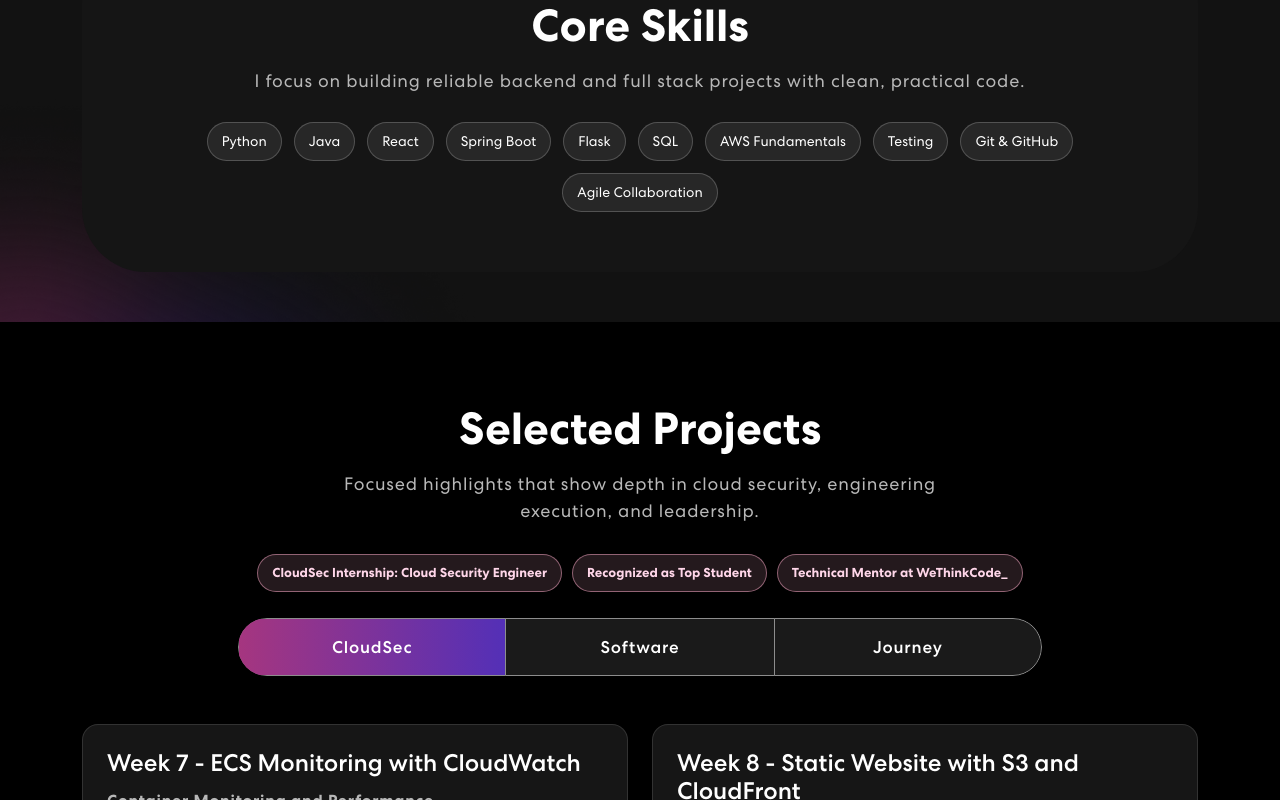
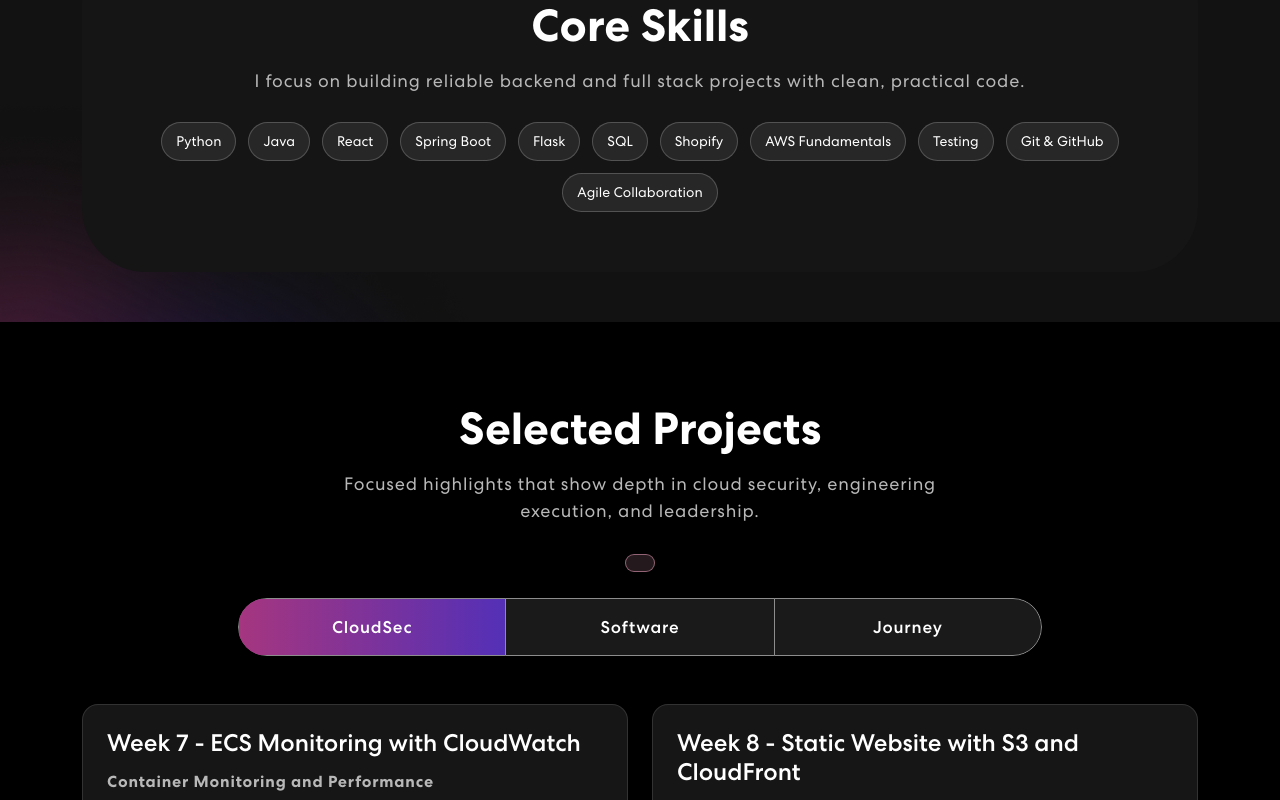
Before and after one commit to GiftM5/my-portfolio, a React (Create React App) app: page / in a window 1280 px wide. Shown: the part 780-1580 px from the top of the page. Built offline with nearby package versions, Linux system fonts and the light colour scheme.

Commit message:
Updating the portfolio to align experience and project

```diff
--- a/src/App.css
+++ b/src/App.css
@@ -1874,6 +1874,17 @@ nav.navbar .navbar-toggler[aria-expanded="true"] .navbar-toggler-icon {
   gap: 16px;
 }
 
+.journey-section {
+  margin-bottom: 28px;
+}
+
+.journey-heading {
+  text-align: left;
+  font-size: 18px;
+  margin-bottom: 14px;
+  color: #ffadcc;
+}
+
 .learning-card {
   background: #161616;
   border: 1px solid rgba(255, 255, 255, 0.12);
--- a/src/components/Achievements.js
+++ b/src/components/Achievements.js
@@ -97,6 +97,7 @@ export const Achievements = () => {
                         <span className="skill-tag primary">Java</span>
                         <span className="skill-tag">JavaScript</span>
                         <span className="skill-tag">SQL</span>
+                        <span className="skill-tag">Shopify</span>
                         <span className="skill-tag">Flutter (Learning)</span>
                       </div>
                     </div>
--- a/src/components/Projects.js
+++ b/src/components/Projects.js
@@ -21,47 +21,78 @@ export const Projects = () => {
 
   const softwareProjects = [
     {
-      title: "Jwt Authentication System",
-      description: "Built secure backend features with JWT auth and integrated Python Lambda for identity workflows.",
-      stack: ["Java", "Spring Boot", "Python", "AWS Lambda", "JWT", "SQL"],
-      link: "https://github.com/GiftM5/JWT_Authentication",
+      title: "Banking API System",
+      description: "REST banking service with CRUD account endpoints and transaction handling, using validated request/response models and a database layer.",
+      stack: ["Python", "FastAPI", "Pydantic", "SQLAlchemy", "SQLite"],
+      link: "https://github.com/GiftM5/Banking-API-System",
     },
     {
-      title: "Flask REST API",
-      description: "Created RESTful services with authentication and database integration for real-world backend use cases.",
-      stack: ["Python", "Flask", "PostgreSQL", "SQLAlchemy", "JWT"],
-      link: "https://github.com/GiftM5",
+      title: "Distributed Systems Infrastructure Design",
+      description: "Two-module service that accepts requests offline and replays them through a message broker when connectivity returns, with scaling and failure analysis.",
+      stack: ["Linux", "Nginx", "HAProxy", "Kafka", "Redis", "PostgreSQL", "Shell"],
+      link: "https://github.com/GiftM5/Infrastructure-engineering-assignment",
     },
     {
-      title: "Offline-First Distributed Government Service System",
-      description: "This project simulates how government offices in areas with unreliable internet can continue to provide services without stopping operations, and later synchronize data safely with a central government system",
-      stack: ["Java", "Distributed Systems", "Data Structures"],
+      title: "Offline-First Government Service System",
+      description: "Resilient service queueing for offices with unreliable internet. Six-tier architecture with provisioning scripts and technical notes covering scaling and failure scenarios.",
+      stack: ["Java", "Spring Boot", "ActiveMQ", "Maven", "Docker"],
       link: "https://github.com/GiftM5/Offline-First-Government-Service-System",
+    },
+    {
+      title: "Northfold E-commerce Product Page",
+      description: "Responsive, accessible Shopify product page with product details, pricing and interactive options, optimised for mobile and desktop.",
+      stack: ["HTML", "CSS", "JavaScript", "Shopify", "Git"],
+      link: "https://github.com/GiftM5/northfold-product-page",
     },
   ];
 
   const standout = [
-    "CloudSec Internship: Cloud Security Engineer",
-    "Recognized as Top Student",
-    "Technical Mentor at WeThinkCode_",
+    ""
   ];
 
-  const learningMilestones = [
+  const professionalExperience = [
     {
-      period: "2025",
-      title: "CloudSec Internship",
-      summary: "Worked as a Cloud Security Engineer intern, delivering practical security tasks and earning top student recognition.",
+      period: "02/2026 - Present",
+      title: "Software Engineering Intern, Computro Solutions",
+      summary: "Develop and support backend and frontend applications, REST APIs and integrations. Assist with AWS deployments, testing, debugging, code reviews, unit testing and release workflows.",
     },
     {
-      period: "2024 - 2025",
-      title: "WeThinkCode_",
-      summary: "Intensive software engineering training in Python, Java, testing, and agile collaboration.",
+      period: "10/2026",
+      title: "Software Developer Trainee, Activate Academy",
+      summary: "Customised Shopify themes with Liquid, HTML, CSS and JavaScript. Built AJAX cart updates, a free-shipping progress indicator and a recently viewed products feature.",
     },
     {
-      period: "2025",
-      title: "Technical Mentoring",
-      summary: "Supported peers with debugging, architecture guidance, and consistency in coding practices.",
+      period: "07/2025 - 11/2025",
+      title: "Cloud Security Intern, CloudSec Network",
+      summary: "Top student, promoted from Trainee to Intern. Supported AWS workloads (ECS Fargate, S3, CloudFront, IAM, CloudWatch) and provisioned infrastructure with Terraform.",
     },
+  ];
+
+  const volunteering = [
+    {
+      period: "03/2026 - Present",
+      title: "Junior Data Engineer, Dubs Mathematics Programme",
+      summary: "Support data requirements, ETL/ELT pipelines, SQL queries and data reliability troubleshooting.",
+    },
+    {
+      period: "05/2025 - 12/2025",
+      title: "Events Coordinator, WomenThinkCode_",
+      summary: "Helped organise workshops, hackathons and community events promoting women's participation in technology.",
+    },
+  ];
+
+  const education = [
+    {
+      period: "09/2024 - 12/2025",
+      title: "Diploma in Software Engineering, WeThinkCode_",
+      summary: "Intensive software engineering training in Python, Java, testing and agile collaboration.",
+    },
+  ];
+
+  const journeySections = [
+    { heading: "Professional Experience", items: professionalExperience },
+    { heading: "Volunteering & Leadership", items: volunteering },
+    { heading: "Education", items: education },
   ];
 
   return (
@@ -170,8 +201,11 @@ export const Projects = () => {
                       </Tab.Pane>
 
                       <Tab.Pane eventKey="third">
+                        {journeySections.map((section) => (
+                          <div key={section.heading} className="journey-section">
+                            <h5 className="journey-heading">{section.heading}</h5>
                             <div className="learning-grid">
-                          {learningMilestones.map((item, index) => (
+                              {section.items.map((item, index) => (
                                 <article
                                   className="learning-card project-reveal"
                                   key={item.title}
@@ -183,6 +217,8 @@ export const Projects = () => {
                                 </article>
                               ))}
                             </div>
+                          </div>
+                        ))}
                       </Tab.Pane>
                     </Tab.Content>
                   </Tab.Container>
--- a/src/components/Skills.js
+++ b/src/components/Skills.js
@@ -8,6 +8,7 @@ export const Skills = () => {
     "Spring Boot",
     "Flask",
     "SQL",
+    "Shopify",
     "AWS Fundamentals",
     "Testing",
     "Git & GitHub",
--- a/src/components/WhyHireMe.js
+++ b/src/components/WhyHireMe.js
@@ -19,7 +19,7 @@ export const WhyHireMe = () => {
       title: "Strong Technical Foundation",
       icon: <BsRocket />,
       description:
-        "Final-year Software Engineering student with proven expertise in Python and Java, backed by comprehensive training and multiple industry certifications.",
+        "Junior Software Engineer with proven expertise in Python and Java, backed by comprehensive training and multiple industry certifications.",
       details: [
         "WeThinkCode_ Software Engineering Diploma (Final Year)",
         "Intermediate Python developer with Java proficiency",
```
Also changed, not shown: 2 other files (tests, documents, lock files or other folders). Lines whose indentation alone changed are shown as unchanged.
